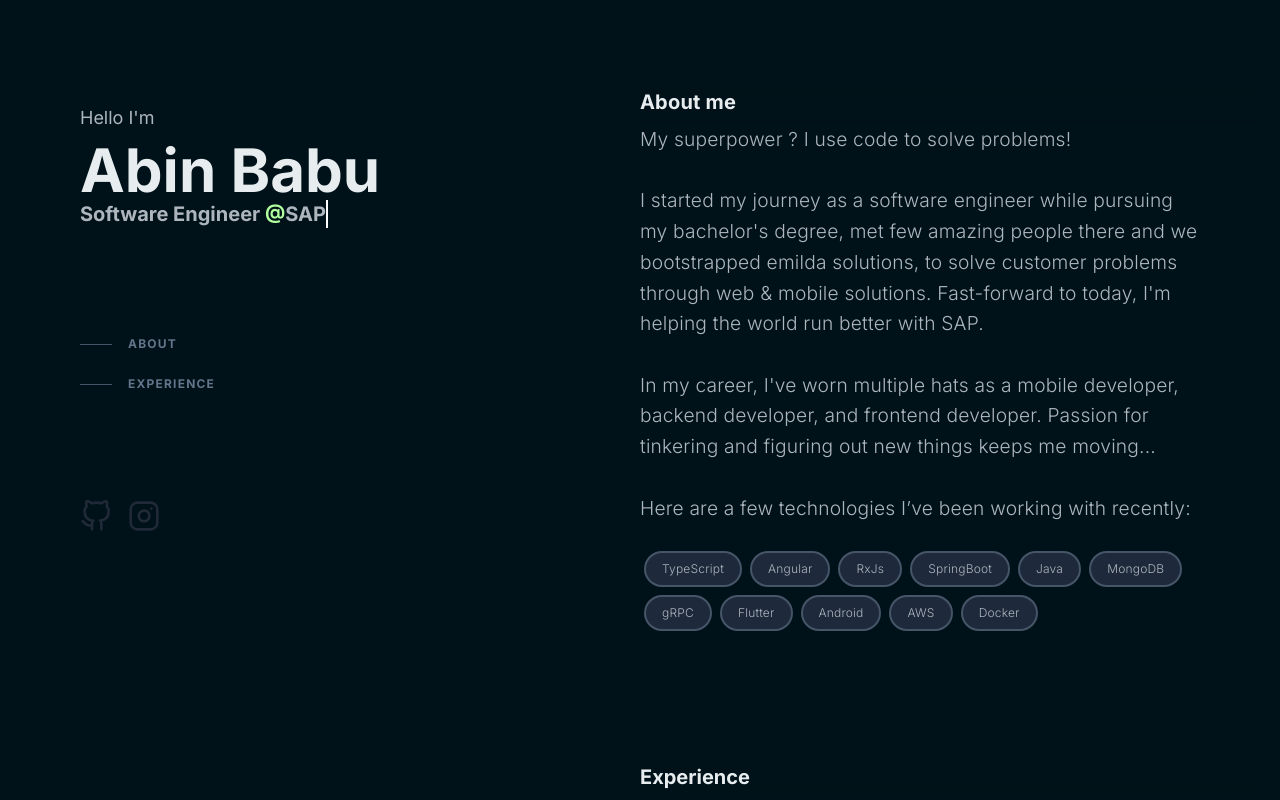
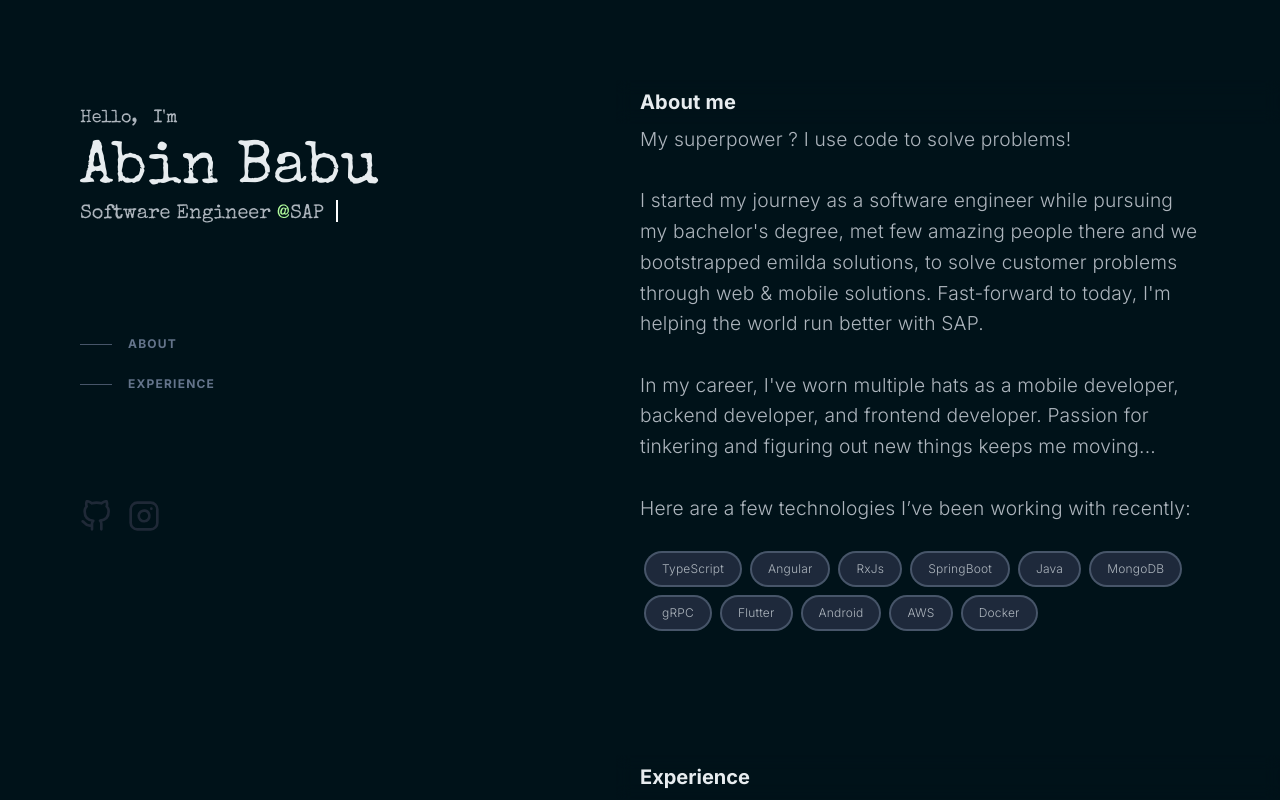
Before and after one commit to abinbabuabu/resume-web, a Next.js app: page / in a window 1280 px wide. Shown: the top 800 px of the page. Built offline with nearby package versions, Linux system fonts and the light colour scheme.

Commit message:
styling changes

```diff
--- a/app/(experience)/experience.tsx
+++ b/app/(experience)/experience.tsx
@@ -9,7 +9,7 @@
             <SectionTitle title="Experience"/>
             {experiences.map(exp =>{
                 return (
-                    <ExperienceTile key={exp.position} experience={exp}/>
+                    <ExperienceTile key={exp.id} experience={exp}/>
                 )
             })}
 
--- a/app/components/experience-tile.tsx
+++ b/app/components/experience-tile.tsx
@@ -20,9 +20,9 @@
             </div>
 
             <ul className="list-disc group-hover:text-slate-300">
-                {experience.details.map(detail => {
+                {experience.details.map((detail,index) => {
                     return (
-                        <li className="font-sans text-md" key=''>{detail}</li>
+                        <li className="font-sans text-md" key={`${experience?.id}${index}`}>{detail}</li>
                     )
                 })}
             </ul>
--- a/app/components/hero.tsx
+++ b/app/components/hero.tsx
@@ -3,18 +3,22 @@
 import NavBar from "@/app/components/nav";
 import {navItems} from "@/data/content";
 
+import { Special_Elite } from 'next/font/google'
+
+const fontSpecialElite = Special_Elite({ weight:"400", subsets: ['latin'] })
+
 export default function Hero() {
     return (
         <main className="lg:pl-16 md:pl-8 ">
             <header>
-                <h4 className="my-2 text-lg text-normalText ">Hello I&apos;m</h4>
+                <h4 className={`${fontSpecialElite.className} my-2 text-lg text-normalText `}>Hello, &nbsp; I&apos;m</h4>
 
-                <h2 className="inline text-textOnPrimary my-2 text-4xl md:text-6xl font-bold hover:text-transparent
-                hover:gradient-text hover:bg-clip-text bg-300% animate-gradient">Abin Babu</h2>
+                <h2 className={`${fontSpecialElite.className} inline text-textOnPrimary my-2 text-4xl md:text-6xl font-bold hover:text-transparent
+                hover:gradient-text hover:bg-clip-text bg-300% animate-gradient`}>Abin Babu</h2>
 
-                <p className="w-fit font-bold relative  text-xl text-normalText before:absolute before:inset-0 before:animate-typewriter before:bg-primary
-after:absolute after:inset-0 after:w-[0.1em] after:animate-caret after:bg-white">
-                    Software Engineer <span className="text-accent">@</span>SAP
+                <p className={`${fontSpecialElite.className} w-fit font-bold relative  text-xl text-normalText before:absolute before:inset-0 before:animate-typewriter before:bg-primary
+after:absolute after:inset-0 after:w-[0.1em] after:animate-caret after:bg-white after:h-[1.4rem] `}>
+                    Software Engineer <span className="text-accent">@</span>SAP &nbsp;
                 </p>
 
                 <NavBar navItems={navItems}/>
--- a/app/components/model/model.ts
+++ b/app/components/model/model.ts
@@ -1,4 +1,5 @@
 export interface Experience {
+    id?: string;
     from: string;
     to: string
     position: string;
--- a/app/layout.tsx
+++ b/app/layout.tsx
@@ -1,5 +1,5 @@
 import type { Metadata } from 'next'
-import { Inter } from 'next/font/google'
+import { Inter, Special_Elite } from 'next/font/google'
 import './globals.css'
 
 const inter = Inter({ subsets: ['latin'] })
--- a/data/experiences.tsx
+++ b/data/experiences.tsx
@@ -2,6 +2,7 @@
 
 export const experiences: Array<Experience> = [
     {
+        id:'5',
         from: 'March 2022',
         to: 'Current',
         position: 'FullStack Developer @ SalesCloud v2 | SAP',
@@ -19,6 +20,7 @@
     },
 
     {
+        id:'4',
         from: 'Aug 2021',
         to: 'Feb 2022',
         position: 'Backend Developer @ IoT | SAP',
@@ -34,6 +36,7 @@
     },
 
     {
+        id:'3',
         from: 'March 2022',
         to: 'Current',
         position: 'Backend Developer @ Recruitment Tool | SAP',
@@ -52,6 +55,7 @@
     },
 
     {
+        id:'2',
         from: 'March 2022',
         to: 'Current',
         position: 'Android Developer @ Document Management | SAP',
@@ -66,7 +70,7 @@
         skills: ['SpringBoot', 'Java', 'Hibernate', 'MS GraphAPI', 'Hana']
     },
 
-    {
+    {   id:'1',
         from: 'March 2022',
         to: 'Current',
         position: 'Web & Mobile Developer @ Emilda Solutions',
```
